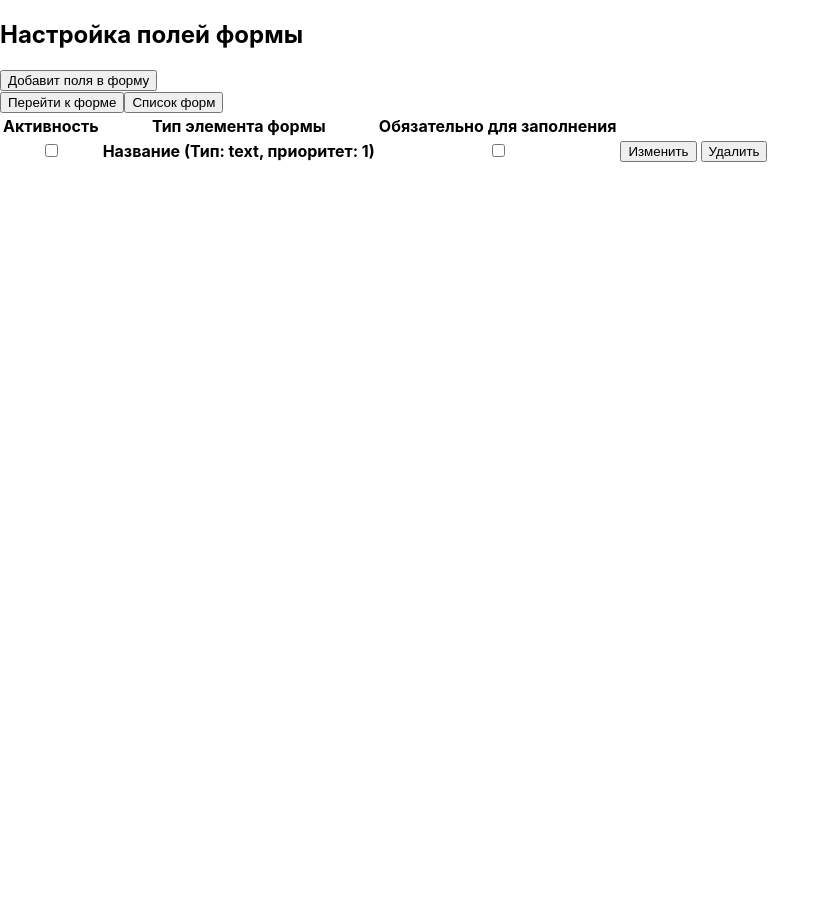
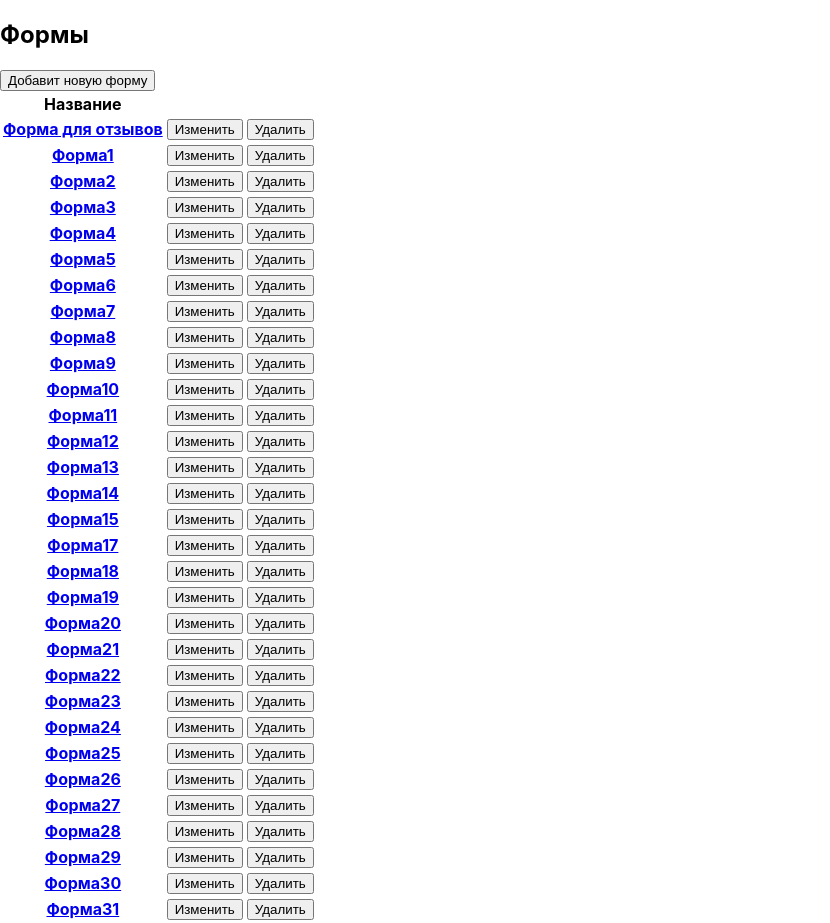
Before and after one commit to MrVer0n/ms-create-form, a React (Create React App) app in the folder app/: page / in a window 1280 px wide. Shown: the whole page, without its empty margins (0-830 px from the left). Before the commit the page ends 800 px from the top, so only its background shows below. Built offline with nearby package versions, Linux system fonts and the light colour scheme.

Commit message:
Work with form
Added a form window and it is possible to view the fields of each form and a window of all shapes. Filled in the array for further work with pagination

```diff
--- a/app/src/Add.js
+++ b/app/src/Add.js
@@ -3,7 +3,6 @@ import {newField, lockResp, WinEdit} from './function/function'
 
 function Add() {
 React.useEffect(()=>{lockResp()})
-
   return (
     <div>
       <h2>Добавить поле</h2>
--- a/app/src/AppState.js
+++ b/app/src/AppState.js
@@ -2,12 +2,75 @@ class AppState {
 elem = null
 stetchField = null
 stetchForm = null
+idForm = null
+temp = [{}];
 field = [
-    {id:0, activ: false, text: `Название` , isNeed: false, type: "text", typeRes: "tel", priority: "1", placeholder: ""},
+    {id:0, idForm: 0, activ: false, text: `Название` , isNeed: false, type: "text", typeRes: "tel", priority: "1", placeholder: ""},
+    {id:10, idForm: 0, activ: false, text: `Поле1` , isNeed: false, type: "text", typeRes: "tel", priority: "1", placeholder: ""},
+    {id:20, idForm: 0, activ: false, text: `Поле2` , isNeed: false, type: "text", typeRes: "tel", priority: "2", placeholder: ""},
+    {id:30, idForm: 0, activ: false, text: `Поле3` , isNeed: false, type: "text", typeRes: "tel", priority: "3", placeholder: ""},
+    {id:40, idForm: 0, activ: false, text: `Поле4` , isNeed: false, type: "text", typeRes: "tel", priority: "4", placeholder: ""},
+    {id:50, idForm: 0, activ: false, text: `Поле5` , isNeed: false, type: "text", typeRes: "tel", priority: "5", placeholder: ""},
+    {id:60, idForm: 0, activ: false, text: `Поле6` , isNeed: false, type: "text", typeRes: "tel", priority: "6", placeholder: ""},
+    {id:70, idForm: 0, activ: false, text: `Поле7` , isNeed: false, type: "text", typeRes: "tel", priority: "7", placeholder: ""},
+    {id:80, idForm: 0, activ: false, text: `Поле8` , isNeed: false, type: "text", typeRes: "tel", priority: "8", placeholder: ""},
+    {id:90, idForm: 0, activ: false, text: `Поле9` , isNeed: false, type: "text", typeRes: "tel", priority: "9", placeholder: ""},
+    {id:100, idForm: 0, activ: false, text: `Поле10` , isNeed: false, type: "text", typeRes: "tel", priority: "10", placeholder: ""},
+    {id:110, idForm: 0, activ: false, text: `Поле11` , isNeed: false, type: "text", typeRes: "tel", priority: "11", placeholder: ""},
+    {id:120, idForm: 0, activ: false, text: `Поле12` , isNeed: false, type: "text", typeRes: "tel", priority: "12", placeholder: ""},
+    {id:130, idForm: 0, activ: false, text: `Поле13` , isNeed: false, type: "text", typeRes: "tel", priority: "13", placeholder: ""},
+    {id:140, idForm: 0, activ: false, text: `Поле14` , isNeed: false, type: "text", typeRes: "tel", priority: "14", placeholder: ""},
+    {id:150, idForm: 0, activ: false, text: `Поле15` , isNeed: false, type: "text", typeRes: "tel", priority: "15", placeholder: ""},
+    {id:160, idForm: 0, activ: false, text: `Поле10` , isNeed: false, type: "text", typeRes: "tel", priority: "16", placeholder: ""},
+    {id:200, idForm: 0, activ: false, text: `Поле20` , isNeed: false, type: "text", typeRes: "tel", priority: "17", placeholder: ""},
+    {id:300, idForm: 0, activ: false, text: `Поле30` , isNeed: false, type: "text", typeRes: "tel", priority: "18", placeholder: ""},
+    {id:400, idForm: 0, activ: false, text: `Поле40` , isNeed: false, type: "text", typeRes: "tel", priority: "19", placeholder: ""},
+    {id:500, idForm: 0, activ: false, text: `Поле50` , isNeed: false, type: "text", typeRes: "tel", priority: "20", placeholder: ""},
+    {id:600, idForm: 0, activ: false, text: `Поле60` , isNeed: false, type: "text", typeRes: "tel", priority: "21", placeholder: ""},
+    {id:700, idForm: 0, activ: false, text: `Поле70` , isNeed: false, type: "text", typeRes: "tel", priority: "22", placeholder: ""},
+    {id:800, idForm: 0, activ: false, text: `Поле80` , isNeed: false, type: "text", typeRes: "tel", priority: "23", placeholder: ""},
+    {id:900, idForm: 0, activ: false, text: `Поле90` , isNeed: false, type: "text", typeRes: "tel", priority: "24", placeholder: ""},
+    {id:1000, idForm: 0, activ: false, text: `Поле100` , isNeed: false, type: "text", typeRes: "tel", priority: "25", placeholder: ""},
+    {id:1100, idForm: 0, activ: false, text: `Поле110` , isNeed: false, type: "text", typeRes: "tel", priority: "26", placeholder: ""},
+    {id:1200, idForm: 0, activ: false, text: `Поле120` , isNeed: false, type: "text", typeRes: "tel", priority: "27", placeholder: ""},
+    {id:1300, idForm: 0, activ: false, text: `Поле130` , isNeed: false, type: "text", typeRes: "tel", priority: "28", placeholder: ""},
+    {id:1400, idForm: 0, activ: false, text: `Поле140` , isNeed: false, type: "text", typeRes: "tel", priority: "29", placeholder: ""},
+    {id:1500, idForm: 0, activ: false, text: `Поле150` , isNeed: false, type: "text", typeRes: "tel", priority: "30", placeholder: ""},
 
 ];
 form = [
     {id:0, name: `Форма для отзывов`, title:`Чтоб отзывы оставлять`},
+    {id:1, name: `Форма1`, title:`Чтоб отзывы оставлять`},
+    {id:2, name: `Форма2`, title:`Чтоб отзывы оставлять`},
+    {id:3, name: `Форма3`, title:`Чтоб отзывы оставлять`},
+    {id:4, name: `Форма4`, title:`Чтоб отзывы оставлять`},
+    {id:5, name: `Форма5`, title:`Чтоб отзывы оставлять`},
+    {id:6, name: `Форма6`, title:`Чтоб отзывы оставлять`},
+    {id:7, name: `Форма7`, title:`Чтоб отзывы оставлять`},
+    {id:8, name: `Форма8`, title:`Чтоб отзывы оставлять`},
+    {id:9, name: `Форма9`, title:`Чтоб отзывы оставлять`},
+    {id:10, name: `Форма10`, title:`Чтоб отзывы оставлять`},
+    {id:11, name: `Форма11`, title:`Чтоб отзывы оставлять`},
+    {id:12, name: `Форма12`, title:`Чтоб отзывы оставлять`},
+    {id:13, name: `Форма13`, title:`Чтоб отзывы оставлять`},
+    {id:14, name: `Форма14`, title:`Чтоб отзывы оставлять`},
+    {id:15, name: `Форма15`, title:`Чтоб отзывы оставлять`},
+    {id:100, name: `Форма17`, title:`Чтоб отзывы оставлять`},
+    {id:200, name: `Форма18`, title:`Чтоб отзывы оставлять`},
+    {id:300, name: `Форма19`, title:`Чтоб отзывы оставлять`},
+    {id:400, name: `Форма20`, title:`Чтоб отзывы оставлять`},
+    {id:500, name: `Форма21`, title:`Чтоб отзывы оставлять`},
+    {id:600, name: `Форма22`, title:`Чтоб отзывы оставлять`},
+    {id:700, name: `Форма23`, title:`Чтоб отзывы оставлять`},
+    {id:800, name: `Форма24`, title:`Чтоб отзывы оставлять`},
+    {id:900, name: `Форма25`, title:`Чтоб отзывы оставлять`},
+    {id:1000, name: `Форма26`, title:`Чтоб отзывы оставлять`},
+    {id:1100, name: `Форма27`, title:`Чтоб отзывы оставлять`},
+    {id:1200, name: `Форма28`, title:`Чтоб отзывы оставлять`},
+    {id:1300, name: `Форма29`, title:`Чтоб отзывы оставлять`},
+    {id:1400, name: `Форма30`, title:`Чтоб отзывы оставлять`},
+    {id:1500, name: `Форма31`, title:`Чтоб отзывы оставлять`},
+
 ];
 
 
@@ -82,6 +145,25 @@ setAddFieldState(x) {
     this.field = x
 }
 
+getWhithIdFormFiledState(x){
+    this.temp = [{}];
+    this.field.forEach((field) =>{
+        if(field.idForm===x){
+            this.temp = this.temp.concat(field)
+        }
+    })
+    this.temp.shift()
+    return this.temp
+}
+
+setIdForm(x){
+    if(x !== undefined){this.idForm=x}
+}
+getIdForm(){
+    return this.idForm
+}
+
+
 
 //##########-STETCH-##########
 setStetchFieldState() {
--- a/app/src/CreateForm.js
+++ b/app/src/CreateForm.js
@@ -4,11 +4,12 @@ import {renderFormView, renderAdd, renderEditWithProps, renderListForm} from "./
 import {setIsActiv, setIsNeed, delelElem} from "./function/function"
 
 
-function Create() {
-const field = AppState.getFieldState()
+function Create(param) {
+AppState.setIdForm(param.idForm)
+const field = AppState.getWhithIdFormFiledState(AppState.getIdForm())
 
   React.useEffect(()=>{
-    const field = AppState.getFieldState()
+    const field = AppState.getWhithIdFormFiledState(AppState.getIdForm())
     field.map((field) =>{
       if(field.isNeed){
         document.querySelector(`.nf${field.id}`).checked = true
@@ -28,7 +29,7 @@ const field = AppState.getFieldState()
     <div>
       <h2>Настройка полей формы</h2>
       <div>
-       <button onClick={renderAdd}>Добавит поля в форму</button>
+       <button onClick={() => renderAdd()}>Добавит поля в форму</button>
        <br/>
        <button onClick={renderFormView}>Перейти к форме</button>
        <button onClick={renderListForm}>Список форм</button>
--- a/app/src/EditForm.js
+++ b/app/src/EditForm.js
@@ -8,6 +8,7 @@ const form = AppState.getWithIdFormState(props.idForm)
 
 React.useEffect(()=>{
     document.querySelector('.newNameForm').value = form.name
+    document.querySelector('.newTitleForm').value = form.title
   })
 
     return (
@@ -18,6 +19,11 @@ React.useEffect(()=>{
                 <input className="newNameForm" id="newNameForm" type="text"/>
             </label>
             <br/>
+            <label id="newNameForm">Название формы:
+                <br/>
+                <input className="newTitleForm" id="newTitleForm" type="text"/>
+            </label>
+            <br/>
             <button onClick={()=> renderListForm()}>Отмена</button>
             <button onClick={()=> editForm(form)}>Изменить</button>
         </div>
--- a/app/src/ListForm.js
+++ b/app/src/ListForm.js
@@ -2,8 +2,7 @@ import React from "react";
 
 import AppState from "./AppState";
 import { deleteForm } from "./function/function";
-import { rendrAddForm, rendrEditForm } from "./function/Render";
-
+import { renderCreateFormPar, rendrAddForm, rendrEditForm } from "./function/Render";
 
 
 function ListForm() {
@@ -25,7 +24,7 @@ const form = AppState.getFormState()
                   form.map((form) =>{
                       return (
                         <tr key={`tr${form.id}`}>
-                        <th><a href="./CreateForm.js">{form.name}</a></th>
+                        <th><a href="#/" onClick={() => renderCreateFormPar(form.id)}>{form.name}</a></th>
                         <th><button onClick={() => rendrEditForm(form.id)}>Изменить</button></th>
                         <th><button onClick={() => deleteForm(form.id)}>Удалить</button></th>
                         </tr>
--- a/app/src/function/Render.js
+++ b/app/src/function/Render.js
@@ -18,6 +18,15 @@ export function renderCreateForm(){
     );
   }
 
+  export function renderCreateFormPar(idForm){
+    ReactDOM.render(
+      <React.StrictMode>
+       <CreateForm idForm={idForm} />
+     </React.StrictMode>,
+      document.getElementById('root')
+    );
+  }
+
 export function renderFormView (){
     ReactDOM.render(
       <React.StrictMode>
@@ -27,10 +36,10 @@ export function renderFormView (){
     );
   }
 
-export function renderAdd (){
+export function renderAdd (idForm){
       ReactDOM.render(
         <React.StrictMode>
-          <Add  />
+          <Add idForm={idForm} />
         </React.StrictMode>,
         document.getElementById('root')
       );
--- a/app/src/function/function.js
+++ b/app/src/function/function.js
@@ -145,6 +145,7 @@ export function newField (x){
     if(document.querySelector('.needz').checked){
           const field = [{
               id: AppState.setStetchFieldState(),
+              idForm: AppState.getIdForm(),
               activ: true,
               text: document.querySelector('.zagp').value,
               isNeed: true,
@@ -158,6 +159,7 @@ export function newField (x){
       }else{
           const field = [{
               id: AppState.setStetchFieldState(),
+              idForm: AppState.getIdForm(),
               activ: true,
               text: document.querySelector('.zagp').value,
               isNeed: false,
@@ -207,7 +209,7 @@ export function clickAddForm() {
     const form = [{
       id: AppState.setStetchFormState(),
       name: document.querySelector('.nameForm').value,
-      title: "Что-тут?",
+      title: document.querySelector('.titleForm').value,
     }]
 
   AppState.setFormState(form)
@@ -216,7 +218,7 @@ export function clickAddForm() {
 
 export function editForm(form) {
   form.name = document.querySelector('.newNameForm').value
-  form.title = "Что тут?"
+  form.title = document.querySelector('.newTitleForm').value
   AppState.editFormState(form)
   renderListForm()
 
--- a/app/src/index.js
+++ b/app/src/index.js
@@ -1,12 +1,13 @@
 import React from 'react';
 import ReactDOM from 'react-dom';
 import './index.css';
-import App from './App';
+//import App from './App';
+import ListForm from './ListForm';
 import reportWebVitals from './reportWebVitals';
 
 ReactDOM.render(
   <React.StrictMode>
-    <App />
+    <ListForm />
   </React.StrictMode>,
   document.getElementById('root')
 );
```
Also changed, not shown: app/src/AddForm.js (+7 -0 lines).
